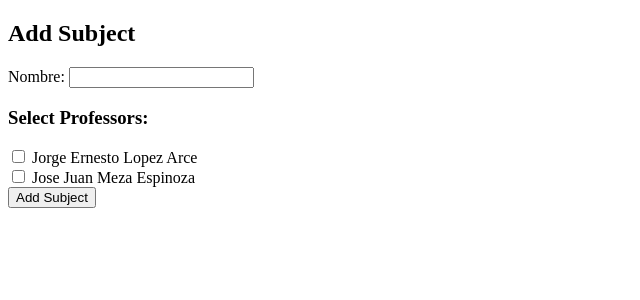
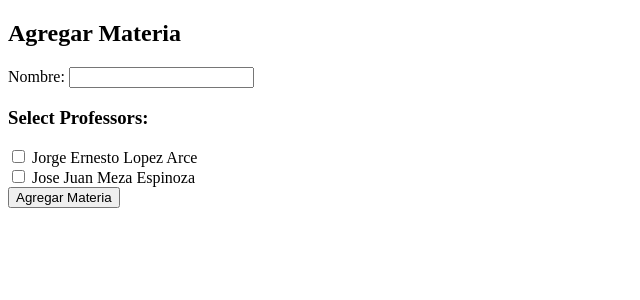
Before and after one commit to AlvaroGC03/Wikiprofes-Proyect, a Django app: page /materia/agregar/ in a window 1280 px wide. Shown: the part 29-329 px from the top of the page, without its empty margins (0-640 px from the left). Run offline with Django 5.2, Linux system fonts and the light colour scheme; a user stored in the database is signed in; data comes from the database, SQL or seed files in the repository; both versions use the stored data as it was after the commit.

Commit message:
Creacion de la rama de estafania

```diff
--- a/reviews/templates/reviews/agregar_materia.html
+++ b/reviews/templates/reviews/agregar_materia.html
@@ -2,7 +2,7 @@
 {% extends "base.html" %}
 
 {% block content %}
-<h2>Add Subject</h2>
+<h2>Agregar Materia</h2>
 <form method="post">
     {% csrf_token %}
     {{ form.nombre.label_tag }} {{ form.nombre }}  <!-- Campo de nombre de la materia -->
@@ -10,6 +10,6 @@
     <h3>Select Professors:</h3>
     {{ form.profesores }}  <!-- Campo de selección múltiple para profesores -->
 
-    <button type="submit">Add Subject</button>
+    <button type="submit">Agregar Materia</button>
 </form>
 {% endblock %}
```
Also changed, not shown: db.sqlite3.
